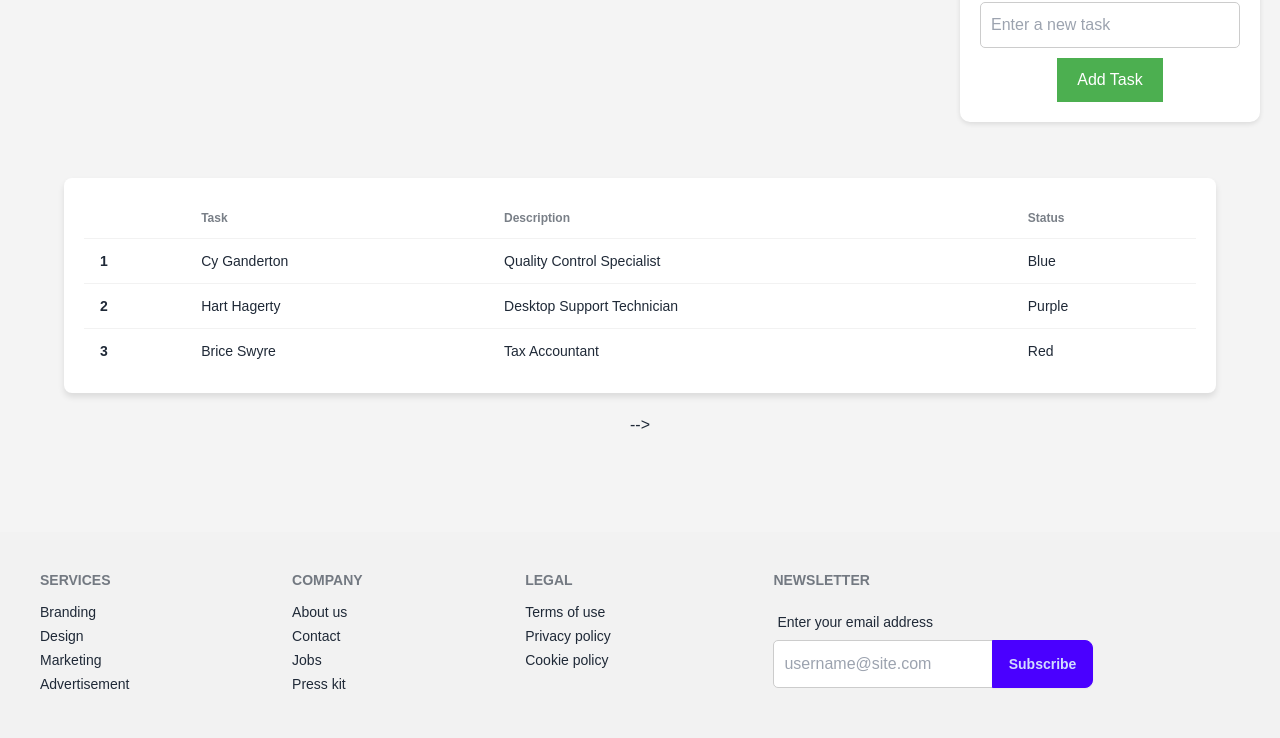
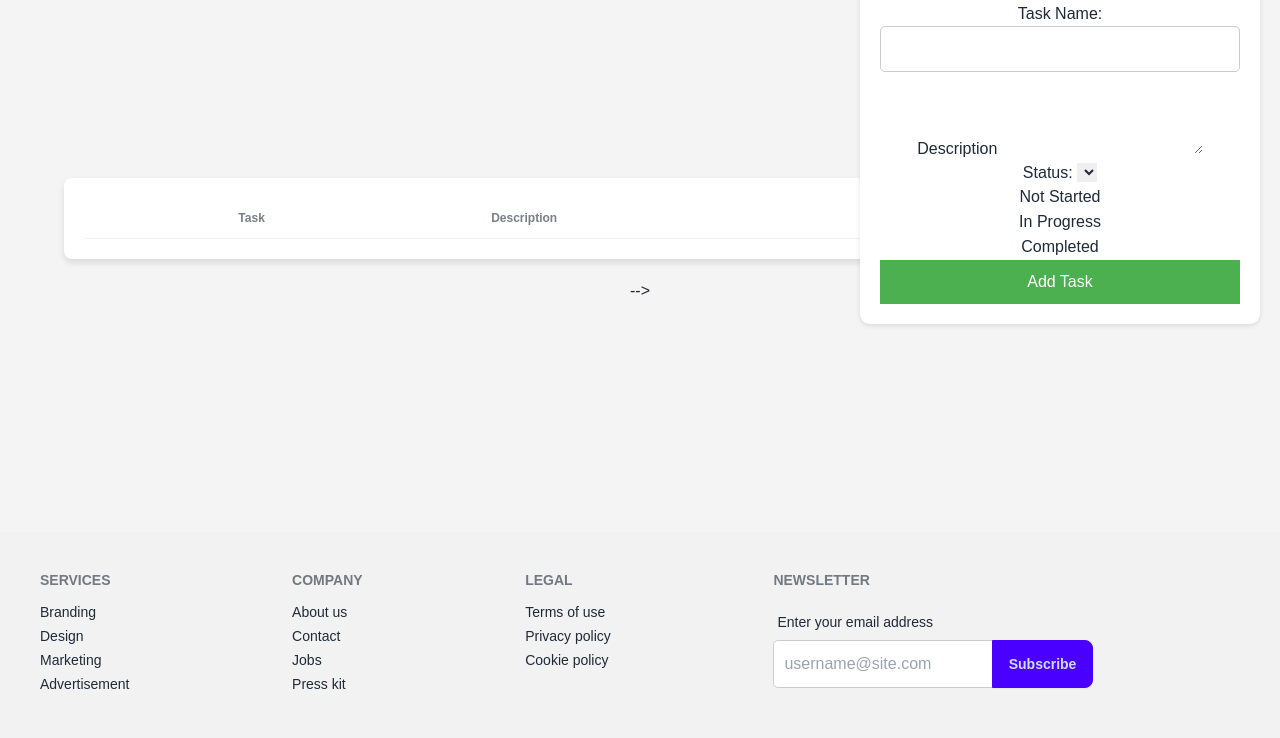
Before and after one commit to nabeekha/To-Do-List, a website: page index.html in a window 1280 px wide. Shown: the part 62-800 px from the top of the page. Drawn offline with Linux system fonts and the light colour scheme; a web font is replaced by a local one.

Commit message:
changing task submission to a form

```diff
--- a/index.html
+++ b/index.html
@@ -19,9 +19,26 @@
     </div>
 
     <div class="todo-container">
-        <h1>Please enter your task below</h1>
-        <input type="text" id="new-task" placeholder="Enter a new task">
-        <button id="add-task" class="add-task-button">Add Task</button>
+        <h1>Add New Task</h1>
+            <form id="new-task">
+                <div class="form-group">
+                    <label for="task-name">Task Name:</label>
+                    <input type="text" id="task-name" name="task-name" required>
+                </div>
+                <div class="form-group">
+                    <label for="task-description">Description</label>
+                    <textarea id="task-description" rows="3" name="task-description"></textarea>
+                </div>
+                <div class="form-group">
+                    <label for="task-status">Status:</label>
+                    <select id="task-status" name="task-status"></select>
+                    <option value="not-started">Not Started</option>
+                    <option value="in-progress">In Progress</option>
+                    <option value="completed">Completed</option>
+                    </select>
+                </div>
+                <button id="add-task" type="submit" class="add-task-button">Add Task</button>
+            </form>
     </div>
 
     <br></br>
@@ -39,26 +56,12 @@
             </thead>
             <tbody>
                 <!-- row 1 -->
-            <tr>
-              <th>1</th>
+                <ul id="task-list">
+                    <!-- <th>1</th>
               <td>Cy Ganderton</td>
               <td>Quality Control Specialist</td>
-              <td>Blue</td>
-            </tr>
-            <!-- row 2 -->
-            <tr class="hover">
-              <th>2</th>
-              <td>Hart Hagerty</td>
-              <td>Desktop Support Technician</td>
-              <td>Purple</td>
-            </tr>
-            <!-- row 3 -->
-            <tr>
-              <th>3</th>
-              <td>Brice Swyre</td>
-              <td>Tax Accountant</td>
-              <td>Red</td>
-            </tr>
+              <td>Blue</td> -->
+                </ul>
             </tbody>
         </table>
     </div>
--- a/styles.css
+++ b/styles.css
@@ -21,10 +21,12 @@ h1 {
 
 .add-task-button {
     background-color: #4CAF50;
+    width: 100%;
     border: none;
     color: white;
     padding: 10px 20px;
     text-align: center;
+    cursor: pointer;
 
 }
 
@@ -37,7 +39,7 @@ h1 {
     padding: 20px;
     border-radius: 10px;
     box-shadow: 0 0 10px rgba(0, 0, 0, 0.1);
-    width: 300px;
+    width: 400px;
     text-align: center;
     margin-top: 0%;
     position: fixed;
@@ -46,6 +48,19 @@ h1 {
     box-shadow: 0 2px 5px rgba(0,0,0,0.1);
     z-index: 10;
 }
+
+.todo-container h2 {
+    margin-top: 0;
+    margin-bottom: 15px;
+    font-size: 1.2em;
+    text-align: center;
+}
+
+#todo-form label {
+    display: block;
+    margin-bottom: 5px;
+    font-weight: bold;
+  }
 
 .main-content {
     display: flex;
@@ -97,3 +112,21 @@ li button {
     border-radius: 5px;
     cursor: pointer;
 }
+
+/* Media query for screens smaller than 768px */
+@media screen and (max-width: 768px) {
+    .todo-container {
+      position: static;
+      width: 80%;
+      max-width: 400px;
+      margin: 20px auto;
+    }
+  }
+
+  /* Media query for screens smaller than 480px */
+  @media screen and (max-width: 480px) {
+    .todo-container {
+      width: 95%;
+      padding: 15px;
+    }
+  }
```
Lines whose indentation alone changed are shown as unchanged.
